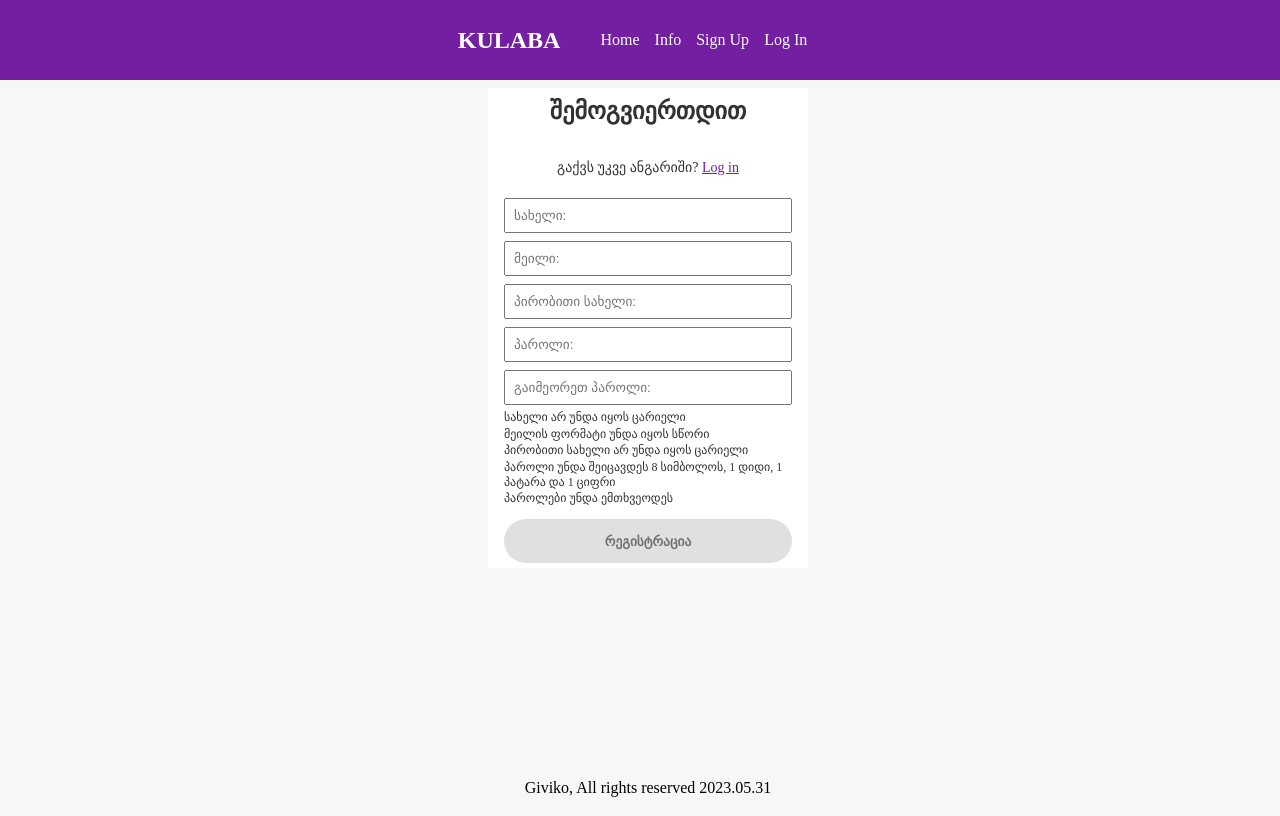
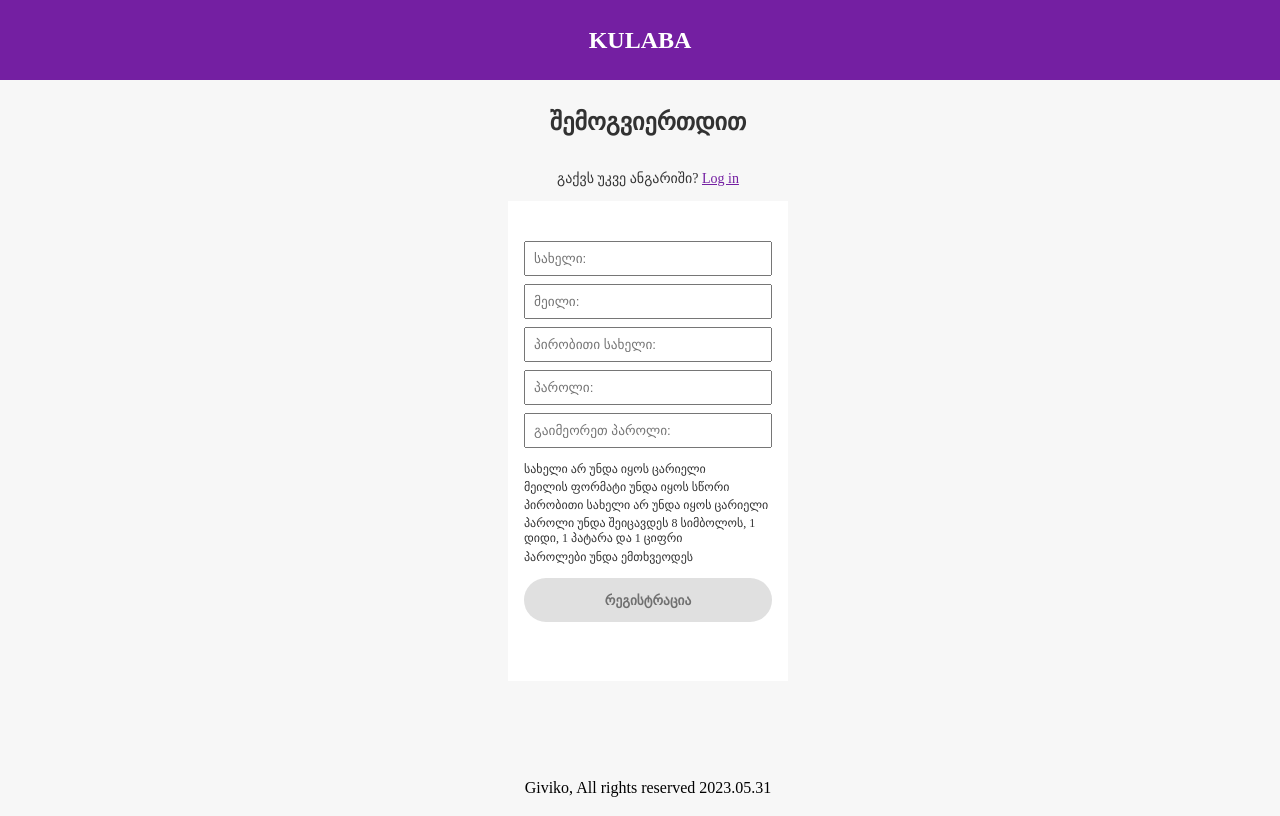
Before and after one commit to Giviko28/Kulaba-App, a PHP site: page /signup.php in a window 1280 px wide. Run offline with PHP 8.4, Linux system fonts and the light colour scheme.

Commit message:
signup shelamazeba

```diff
--- a/cssfolder/signup.css
+++ b/cssfolder/signup.css
@@ -1,5 +1,6 @@
 main {
     display: flex;
+    flex-direction: column;
     justify-content: center;
     align-items: center;
 }
@@ -15,14 +16,17 @@ p a{
     line-height: 1.25;
     font-size: 14px;
 }
+.messages {
+    margin-top: 1vh;
+}
 .messages span {
     font-size: 12px;
-    padding: 0.1vh 0vh;
+    padding: 0.2vh 0vh;
     color:  #323232;
 }
 .box {
     height: 60vh;
-    width: 40vh;
+    width: 35vh;
     display: flex;
     justify-content: center;
     align-items: center;
--- a/header.php
+++ b/header.php
@@ -48,21 +48,21 @@
             const menuButton = document.getElementById('menuButton');
             const menu = document.getElementById('menu');
             const nextPage = document.getElementById("nextPage");
-            window.addEventListener('resize', () => {
+            const resizeHandler = () => {
                 if (window.innerWidth > 500) {
-                    menu.style.display = 'flex'; // Set display to flex when window width is greater than 500px
+                    menu.style.display = 'flex';
                 } else {
-                    menu.style.display = 'none'; // Hide the menu when window width is 500px or below
+                    menu.style.display = 'none';
                 }
-            });
+            };
 
-            window.addEventListener('load', () => {
-            if (window.innerWidth > 500) {
-                menu.style.display = 'flex'; // Set display to flex on page load if window width is already greater than 500px
-            } else {
-                menu.style.display = 'none'; // Hide the menu on page load if window width is 500px or below
-            }
-            });
+            const loadHandler = () => {
+                if (window.innerWidth > 500) {
+                    menu.style.display = 'flex';
+                } else {
+                    menu.style.display = 'none';
+                }
+            };
 
             function handleClick() {
             if (menu.style.display === 'none' || window.innerWidth>500) {
@@ -72,6 +72,8 @@
             }
             }
 
+            window.addEventListener('resize', resizeHandler);
+            window.addEventListener('load', loadHandler);
             nextPage.addEventListener('click', handleClick);
             menuButton.addEventListener('click', handleClick);
         </script>
--- a/includes/signupandLogin.js
+++ b/includes/signupandLogin.js
@@ -1,7 +1,13 @@
+window.removeEventListener("resize", resizeHandler);
+window.removeEventListener("load", loadHandler);
+
 const signUpForm = document.querySelector("#signupForm");
-
+const headerUl = document.querySelector("#menu");
+headerUl.style.display = "none";
 let symbolPattern = /[\W_]/;
 let emailPattern = /^[a-zA-Z0-9._%+-]+@[a-zA-Z0-9.-]+\.[a-zA-Z]{2,}$/;
+
+
 
 function displayX(inp)  {
     if(inp.indexOf("✓") !== -1) {
@@ -110,6 +116,7 @@ function validatePwdRepeat() {
     let pwd = signUpForm["pwd"].value.trim();
     let pwdRepeat = signUpForm["pwdrepeat"].value.trim();
     let pwdRepeatSpan = document.querySelector("#pwdRepeat");
+
     if(pwd !== pwdRepeat){
         pwdRepeatSpan.style.color = "red";
         pwdRepeatSpan.innerText = displayX(pwdRepeatSpan.innerText);
--- a/signup.php
+++ b/signup.php
@@ -1,9 +1,9 @@
 <?php include "header.php" ?>
 <link rel="stylesheet" href="cssfolder/signup.css">
     <main>
-        <div class = "box">
             <h2>შემოგვიერთდით</h2>
             <p>გაქვს უკვე ანგარიში? <a href="login.php">Log in</a></p>
+        <div class = "box">
             <form id = "signupForm" action="includes/signup.inc.php" onsubmit = "return validateForm()" method="post">
                 <input onchange = "validateName()" type="text" name="name" placeholder = "სახელი:">
                 <input onchange = "validateEmail()" type="text" name="email" placeholder = "მეილი:">
```
